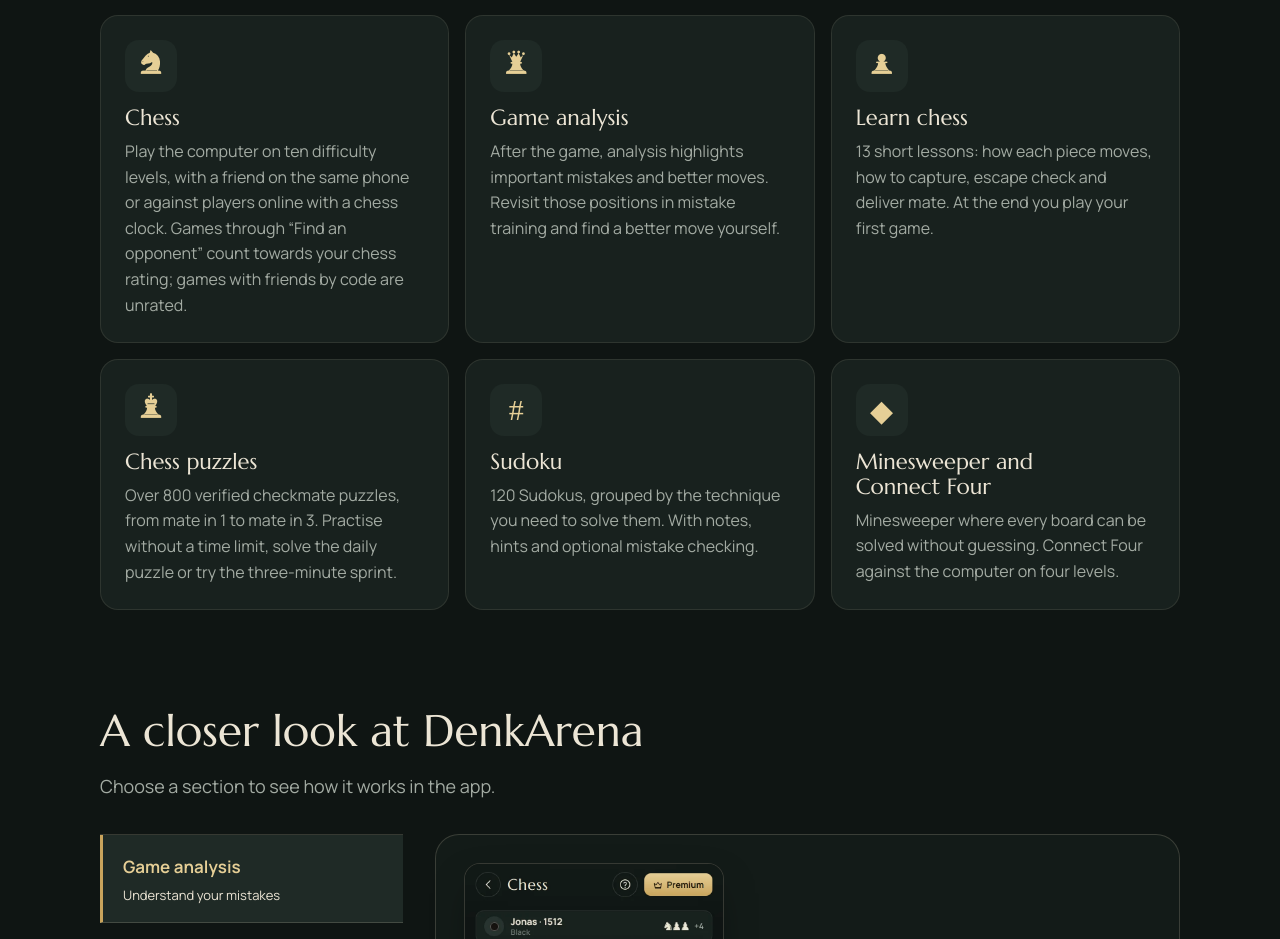
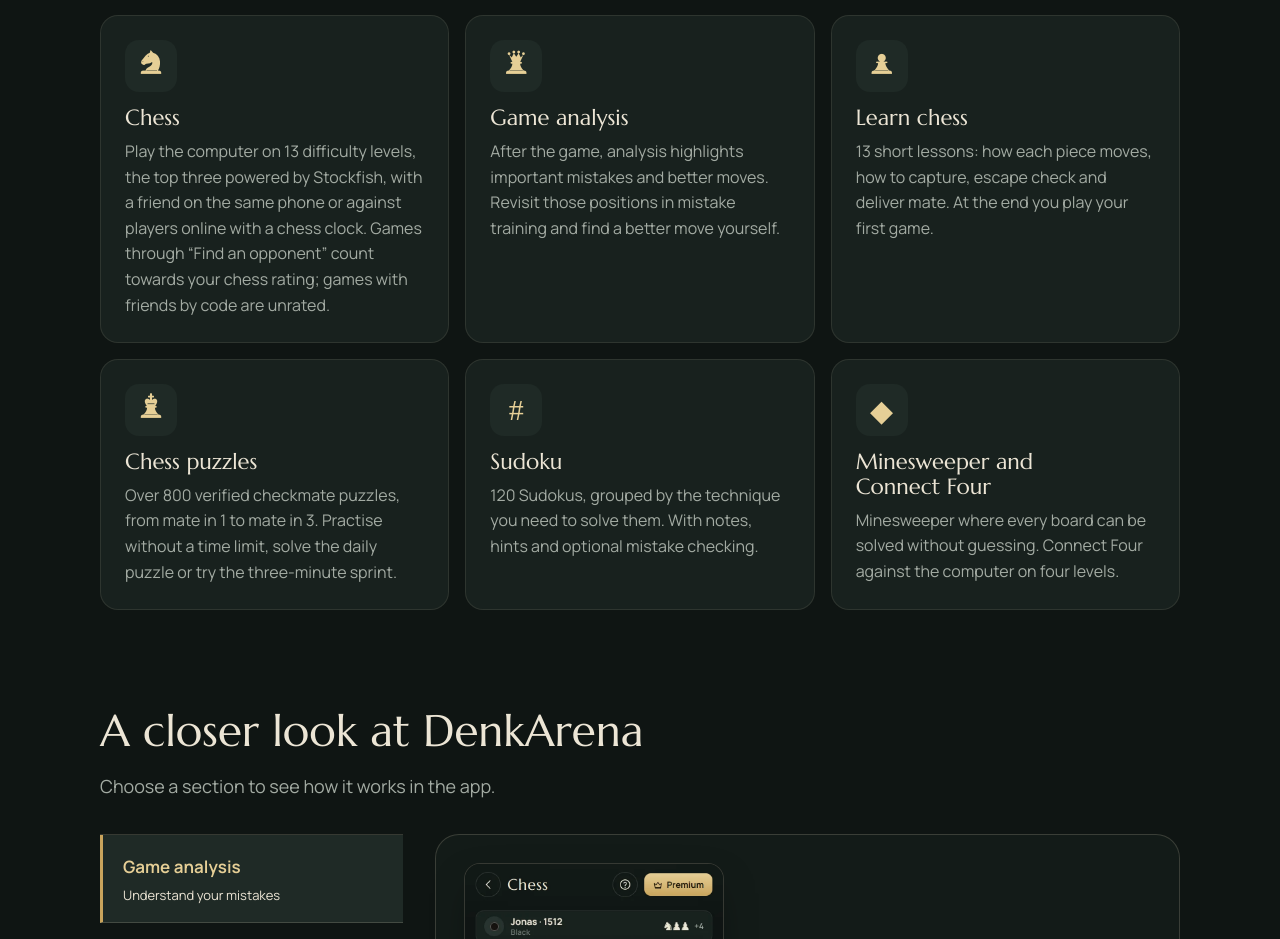
Before and after one commit to denkarena/denkarena.github.io, a plain HTML site: page en.html in a window 1280 px wide. Shown: the part 2240-3179 px from the top of the page. Drawn offline with Linux system fonts and the light colour scheme.

Commit message:
Schach: 13 Spielstärken, die drei stärksten mit Stockfish (App 1.0.52+)

```diff
--- a/en.html
+++ b/en.html
@@ -155,7 +155,7 @@ html{scroll-padding-top:100px}
 <section id="wandelzug"><div class="wrap"><h2>Wandelzug: every move transforms your piece</h2><p class="sec-lead">Collect coins with a piece that changes how it moves after every turn. The pieces move as they do in chess, but the goal is different.</p>
 <div class="wz"><div class="phone"><div class="scr"><img src="img/wandelzug-en.webp" width="780" height="1688" alt="Screen: Wandelzug" loading="lazy" decoding="async"></div></div><div><div class="steps"><div class="step"><div><h3>Collect all the coins</h3><p>Land on every coin square with your piece. The fewer moves you need, the more stars you get.</p></div></div><div class="step"><div><h3>Your piece changes</h3><p>After every move it becomes the next piece in the sequence, for example from rook to bishop and then to knight.</p></div></div><div class="step"><div><h3>Levels, workshop and daily puzzle</h3><p>240 levels in twenty chapters, 96 of them free, and every day a puzzle that is the same for everyone. In the workshop you build your own levels and share them by code.</p></div></div></div><p class="small-note">Portals, gates with keys, stamp squares and numbered coins gradually add new rules.</p></div></div></div></section>
 <section id="spiele"><div class="wrap"><h2>The games</h2>
-<div class="grid"><div class="card"><span class="glyph">♞</span><h3>Chess</h3><p>Play the computer on ten difficulty levels, with a friend on the same phone or against players online with a chess clock. Games through “Find an opponent” count towards your chess rating; games with friends by code are unrated.</p></div><div class="card"><span class="glyph">♛</span><h3>Game analysis</h3><p>After the game, analysis highlights important mistakes and better moves. Revisit those positions in mistake training and find a better move yourself.</p></div><div class="card"><span class="glyph">♟</span><h3>Learn chess</h3><p>13 short lessons: how each piece moves, how to capture, escape check and deliver mate. At the end you play your first game.</p></div><div class="card"><span class="glyph">♚</span><h3>Chess puzzles</h3><p>Over 800 verified checkmate puzzles, from mate in 1 to mate in 3. Practise without a time limit, solve the daily puzzle or try the three-minute sprint.</p></div><div class="card"><span class="glyph">#</span><h3>Sudoku</h3><p>120 Sudokus, grouped by the technique you need to solve them. With notes, hints and optional mistake checking.</p></div><div class="card"><span class="glyph">◆</span><h3>Minesweeper and Connect Four</h3><p>Minesweeper where every board can be solved without guessing. Connect Four against the computer on four levels.</p></div></div></div></section>
+<div class="grid"><div class="card"><span class="glyph">♞</span><h3>Chess</h3><p>Play the computer on 13 difficulty levels, the top three powered by Stockfish, with a friend on the same phone or against players online with a chess clock. Games through “Find an opponent” count towards your chess rating; games with friends by code are unrated.</p></div><div class="card"><span class="glyph">♛</span><h3>Game analysis</h3><p>After the game, analysis highlights important mistakes and better moves. Revisit those positions in mistake training and find a better move yourself.</p></div><div class="card"><span class="glyph">♟</span><h3>Learn chess</h3><p>13 short lessons: how each piece moves, how to capture, escape check and deliver mate. At the end you play your first game.</p></div><div class="card"><span class="glyph">♚</span><h3>Chess puzzles</h3><p>Over 800 verified checkmate puzzles, from mate in 1 to mate in 3. Practise without a time limit, solve the daily puzzle or try the three-minute sprint.</p></div><div class="card"><span class="glyph">#</span><h3>Sudoku</h3><p>120 Sudokus, grouped by the technique you need to solve them. With notes, hints and optional mistake checking.</p></div><div class="card"><span class="glyph">◆</span><h3>Minesweeper and Connect Four</h3><p>Minesweeper where every board can be solved without guessing. Connect Four against the computer on four levels.</p></div></div></div></section>
 <section id="einblicke"><div class="wrap"><div class="showcase-head"><h2>A closer look at DenkArena</h2><p>Choose a section to see how it works in the app.</p></div>
     <div class="app-showcase"><div class="preview-tabs" role="tablist" aria-label="App sections" hidden><button type="button" class="preview-tab" role="tab" id="preview-tab-analyse" aria-controls="preview-analyse" aria-selected="true" tabindex="0"><strong>Game analysis</strong><small>Understand your mistakes</small></button><button type="button" class="preview-tab" role="tab" id="preview-tab-wandelzug" aria-controls="preview-wandelzug" aria-selected="false" tabindex="-1"><strong>Wandelzug</strong><small>Your piece changes with every move</small></button><button type="button" class="preview-tab" role="tab" id="preview-tab-schach" aria-controls="preview-schach" aria-selected="false" tabindex="-1"><strong>Chess</strong><small>Focus on your game</small></button><button type="button" class="preview-tab" role="tab" id="preview-tab-aufgaben" aria-controls="preview-aufgaben" aria-selected="false" tabindex="-1"><strong>Chess puzzles</strong><small>Find the decisive move</small></button><button type="button" class="preview-tab" role="tab" id="preview-tab-sudoku" aria-controls="preview-sudoku" aria-selected="false" tabindex="-1"><strong>Sudoku</strong><small>Room to work things out</small></button><button type="button" class="preview-tab" role="tab" id="preview-tab-home" aria-controls="preview-home" aria-selected="false" tabindex="-1"><strong>Home</strong><small>Get back to your game</small></button></div>
     <div class="preview-stage"><figure class="preview-panel" role="tabpanel" id="preview-analyse" aria-labelledby="preview-tab-analyse" tabindex="0">
```
Also changed, not shown: index.html (+1 -1 lines).
